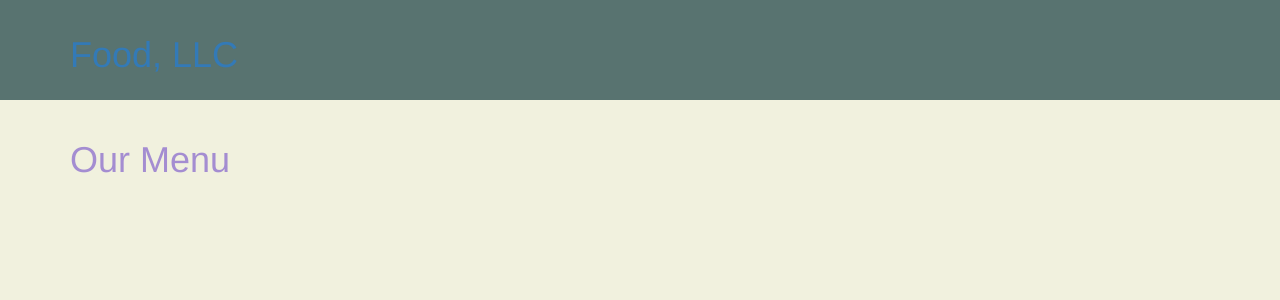
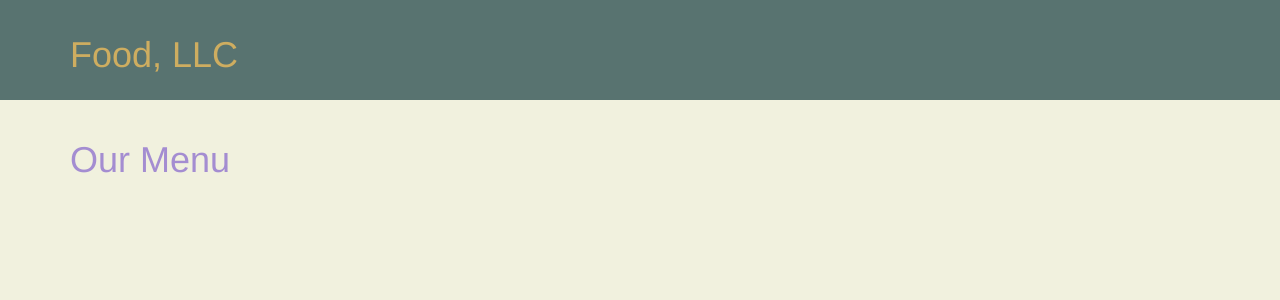
Before and after one commit to emmvalenti/emmvalenti.github.io, a Jekyll site: the page module3/index.html, which Jekyll copies as it is, in a window 1280 px wide. Shown: the top 300 px of the page. Built offline with Jekyll 4.4.1, drawn with Linux system fonts in a browser that asks for light colours.

Commit message:
change h1 color

```diff
--- a/module3/css/style.css
+++ b/module3/css/style.css
@@ -9,9 +9,12 @@ body{
 	background-color: rgb(88,115,112);
 	border-radius: 0;
 	border: 0;
-	color: rgb(203,173,96);
 }
 
 .navbar-brand {
 	height: 100px;
 }
+
+.navbar-brand h1 {
+	color: rgb(206,173,96);
+}
```
